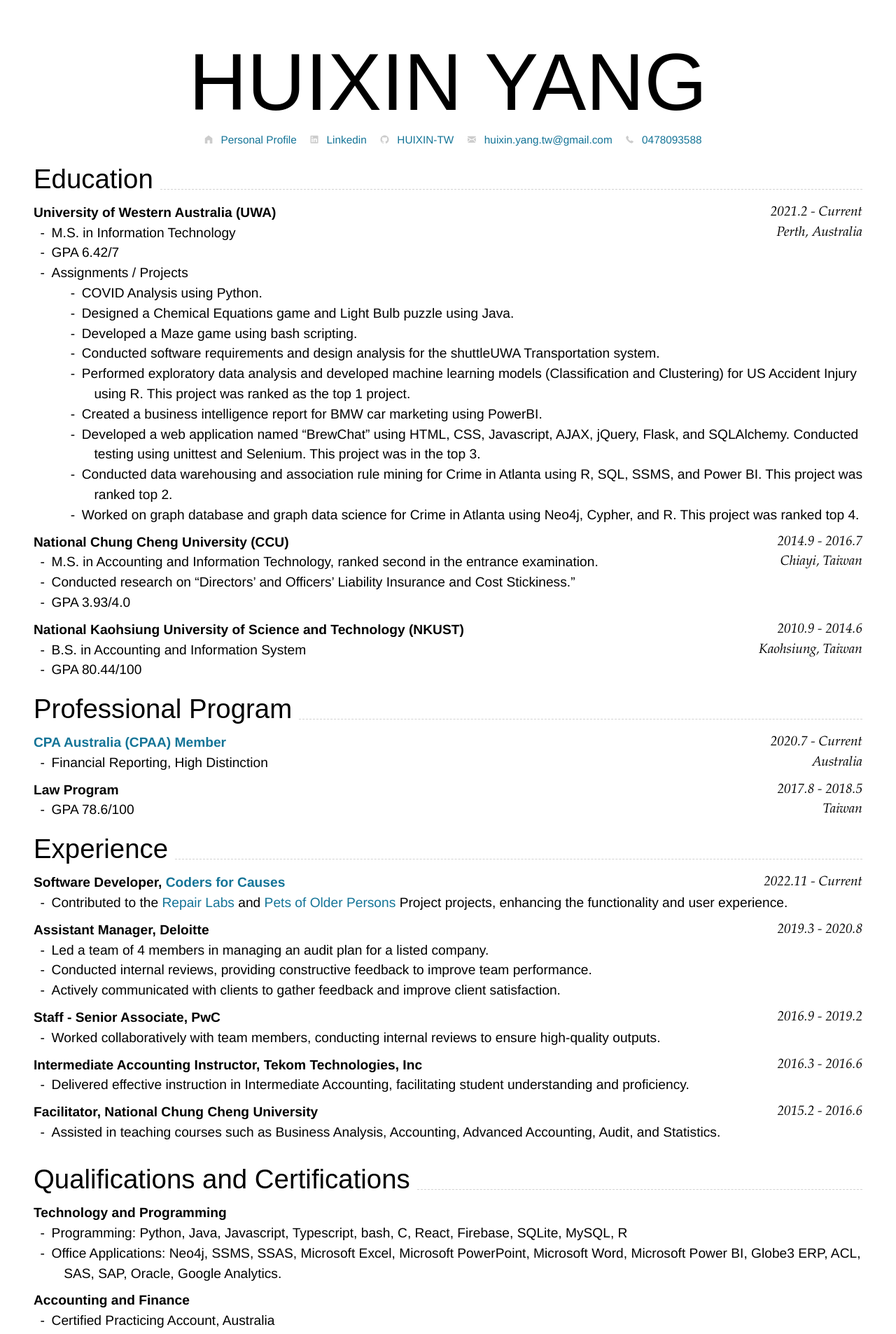
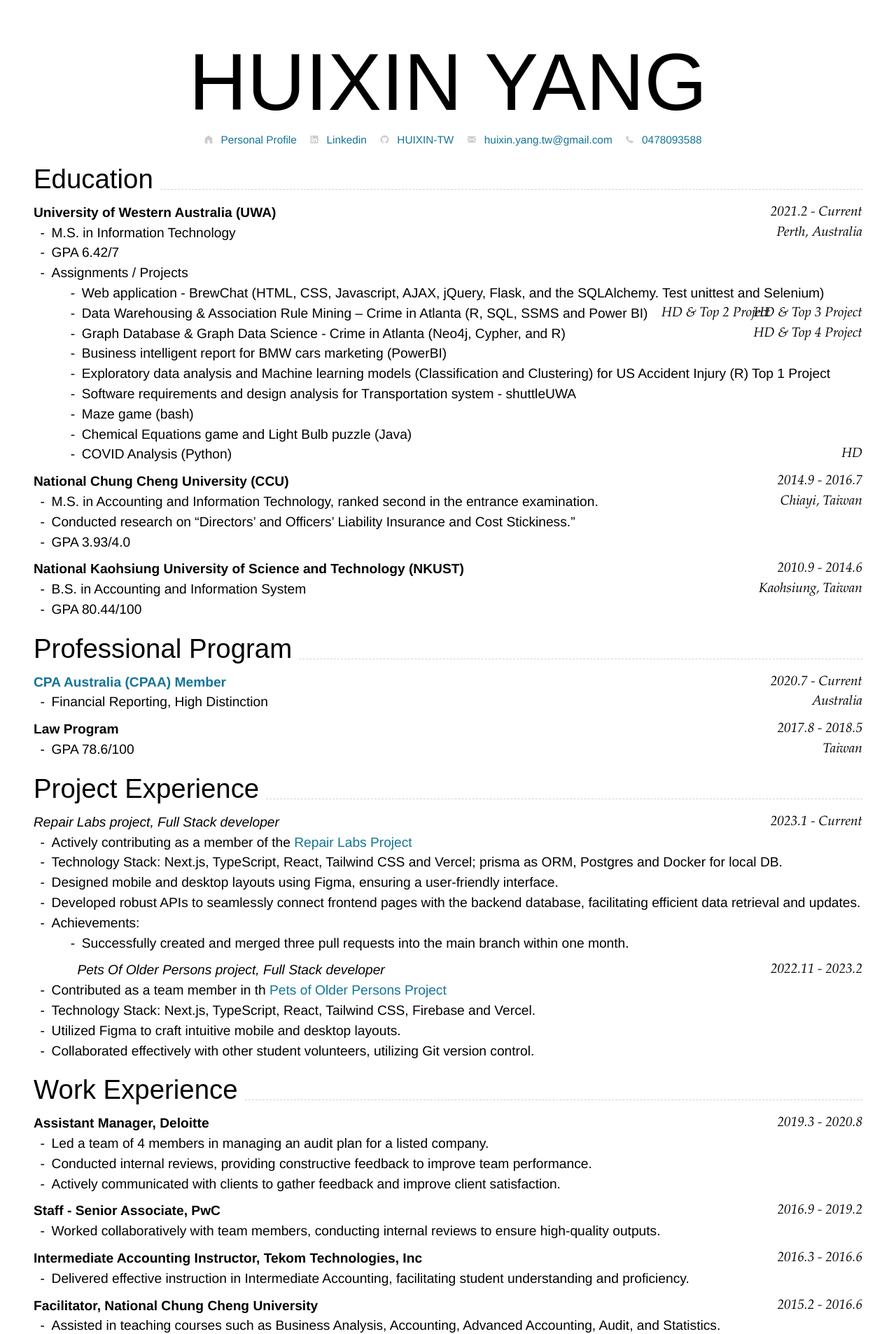
Before and after one commit to HUIXIN-TW/Resume, a Jekyll site: the page built from index.md, in a window 1280 px wide. Shown: the top 1906 px of the page at 70% size. Built offline with Jekyll 4.4.1, drawn with Linux system fonts in a browser that asks for light colours; nearby versions of some CDN libraries.

Commit message:
update project experience

```diff
--- a/index.md
+++ b/index.md
@@ -45,16 +45,15 @@ Perth, Australia
 -   M.S. in Information Technology
 -   GPA 6.42/7
 -   Assignments / Projects
-    -   COVID Analysis using Python.
-    -   Designed a Chemical Equations game and Light Bulb puzzle using Java.
-    -   Developed a Maze game using bash scripting.
-    -   Conducted software requirements and design analysis for the shuttleUWA Transportation system.
-    -   Performed exploratory data analysis and developed machine learning models (Classification and Clustering) for US Accident Injury using R. This project was ranked as the top 1 project.
-    -   Created a business intelligence report for BMW car marketing using PowerBI.
-    -   Developed a web application named "BrewChat" using HTML, CSS, Javascript, AJAX, jQuery, Flask, and SQLAlchemy. Conducted testing using unittest and Selenium. This project was in the top 3.
-    -   Conducted data warehousing and association rule mining for Crime in Atlanta using R, SQL, SSMS, and Power BI. This project was ranked top 2.
-    -   Worked on graph database and graph data science for Crime in Atlanta using Neo4j, Cypher, and R. This project was ranked top 4.
-
+    -   Web application - BrewChat (HTML, CSS, Javascript, AJAX, jQuery, Flask, and the SQLAlchemy. Test unittest and Selenium) `HD & Top 3 Project`
+    -   Data Warehousing & Association Rule Mining – Crime in Atlanta (R, SQL, SSMS and Power BI) `HD & Top 2 Project`
+    -   Graph Database & Graph Data Science - Crime in Atlanta (Neo4j, Cypher, and R) `HD & Top 4 Project`
+    -   Business intelligent report for BMW cars marketing (PowerBI)
+    -   Exploratory data analysis and Machine learning models (Classification and Clustering) for US Accident Injury (R) Top 1 Project
+    -   Software requirements and design analysis for Transportation system - shuttleUWA
+    -   Maze game (bash)
+    -   Chemical Equations game and Light Bulb puzzle (Java)
+    -   COVID Analysis (Python) `HD`
 
 ### **National Chung Cheng University (CCU)** `2014.9 - 2016.7`
 
@@ -93,11 +92,22 @@ Taiwan
 
 -   GPA 78.6/100
 
-## Experience
+## Project Experience
 
-### **Software Developer, [Coders for Causes](https://codersforcauses.org)** `2022.11 - Current`
+### *Repair Labs project, Full Stack developer* `2023.1 - Current`
+-   Actively contributing as a member of the [Repair Labs Project](https://github.com/codersforcauses/repair-labs)
+-   Technology Stack: Next.js, TypeScript, React, Tailwind CSS and Vercel; prisma as ORM, Postgres and Docker for local DB.
+-   Designed mobile and desktop layouts using Figma, ensuring a user-friendly interface.
+-   Developed robust APIs to seamlessly connect frontend pages with the backend database, facilitating efficient data retrieval and updates.
+-   Achievements:
+    -   Successfully created and merged three pull requests into the main branch within one month.
+### *Pets Of Older Persons project, Full Stack developer* `2022.11 - 2023.2`
+-   Contributed as a team member in th [Pets of Older Persons Project](https://github.com/codersforcauses/poops)
+-   Technology Stack: Next.js, TypeScript, React, Tailwind CSS, Firebase and Vercel.
+-   Utilized Figma to craft intuitive mobile and desktop layouts.
+-   Collaborated effectively with other student volunteers, utilizing Git version control.
 
--   Contributed to the [Repair Labs](https://github.com/codersforcauses/repair-labs) and [Pets of Older Persons](https://www.poopswa.org.au) Project projects, enhancing the functionality and user experience.
+## Work Experience
 
 ### **Assistant Manager, Deloitte** `2019.3 - 2020.8`
 
@@ -180,8 +190,6 @@ Statistics `2015.2 - 2015.6`<br>
 <br>
 -->
 
----
-
 ## Qualifications and Certifications
 
 ### **Technology and Programming**
--- a/media/cv-print.css
+++ b/media/cv-print.css
@@ -156,7 +156,7 @@ em {
 h1 {
   font-family: "Avenir Next", sans-serif;
   text-align: center;
-  font-size: 48pt;
+  font-size: 30pt;
   font-weight: lighter;
   position: relative;
   line-height: 1.2em;
```
